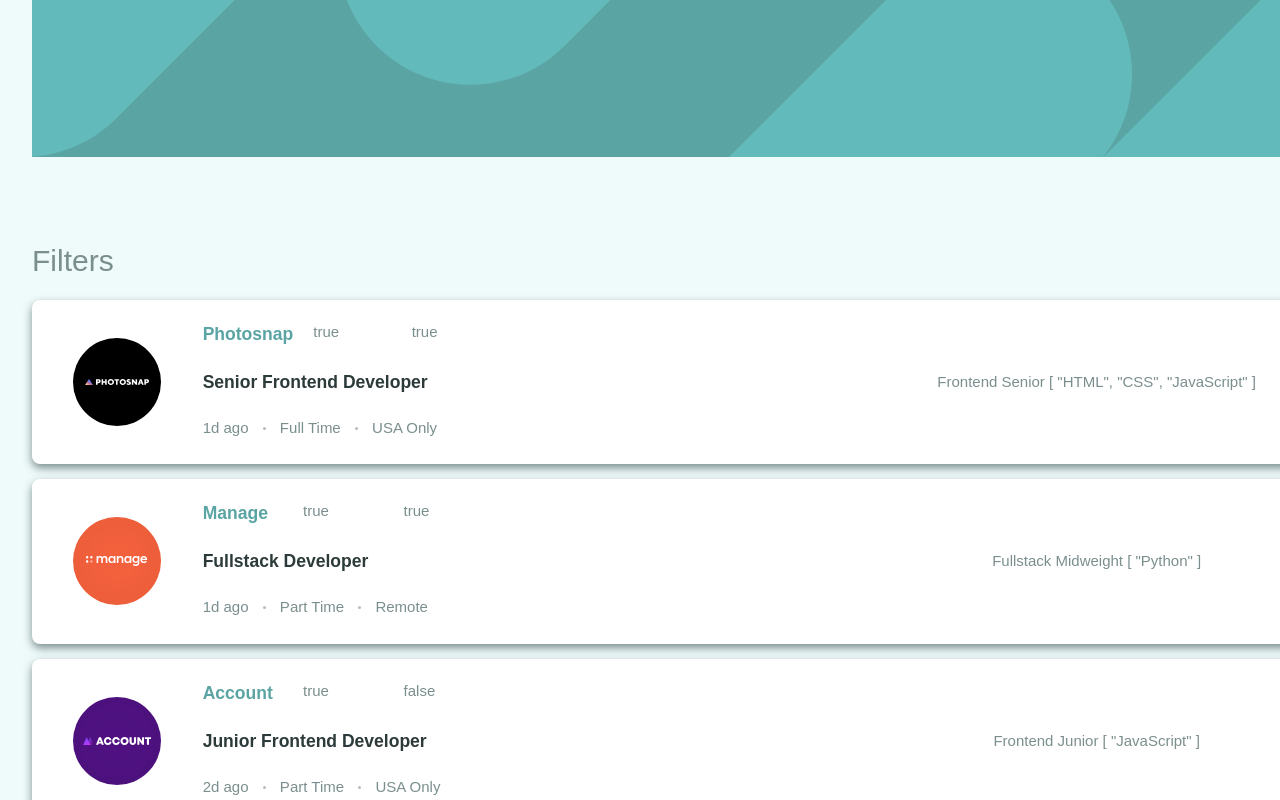
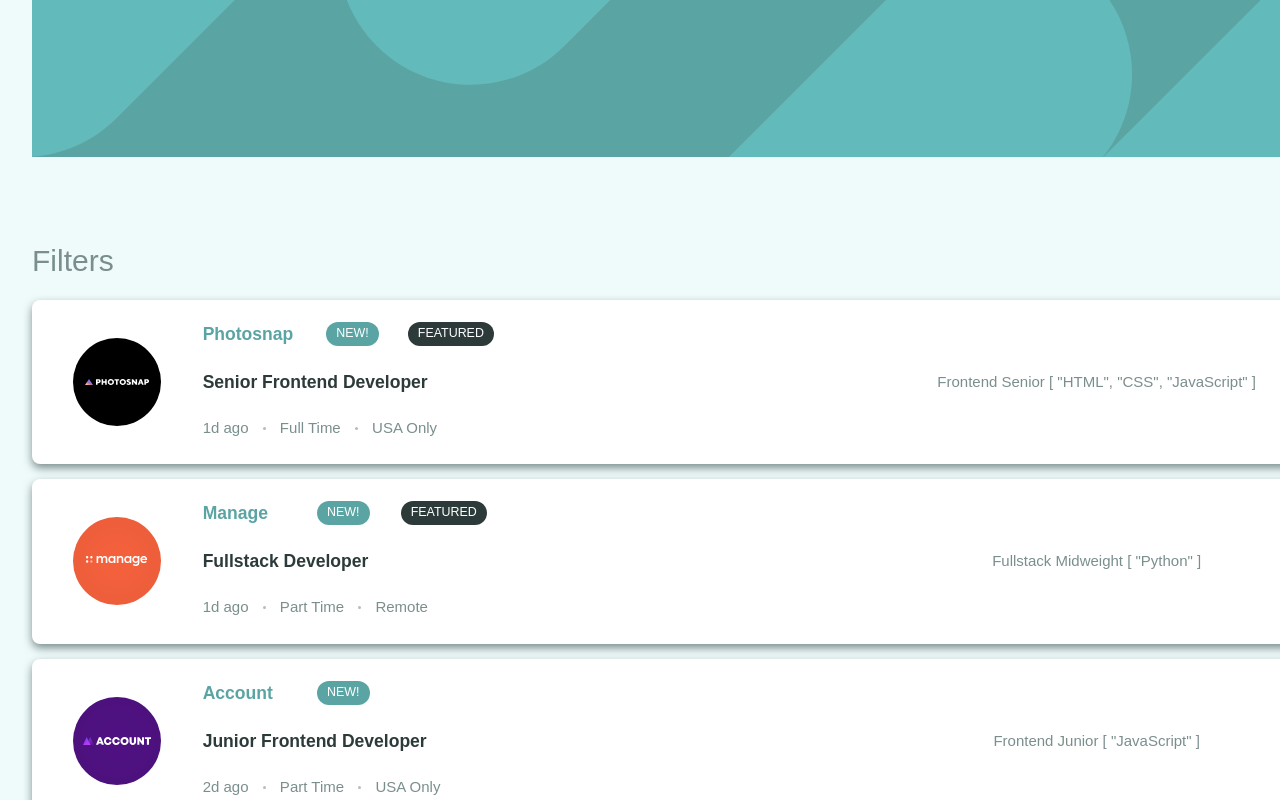
Before and after one commit to vincentvvliet/Job-Listings, a Vue app: page / in a window 1280 px wide. Shown: the top 800 px of the page. Built offline with nearby package versions, Linux system fonts and the light colour scheme.

Commit message:
Add new and featured tags

```diff
--- a/src/components/Job.vue
+++ b/src/components/Job.vue
@@ -6,11 +6,11 @@
         <div class="company">
           <h3 style="font-weight: bold">{{ company }}</h3>
         </div>
-        <div class="new">
-          <h4>{{ this.new }}</h4>
+        <div class="new" v-if="this.new">
+          <h5>NEW!</h5>
         </div>
-        <div class="featured">
-          <h4>{{ featured }}</h4>
+        <div class="featured" v-if="this.featured">
+          <h5>FEATURED</h5>
         </div>
         <div class="position">
           <h3 style="font-weight: bold">{{ position }}</h3>
@@ -85,8 +85,8 @@ export default {
   display: grid;
   grid-template-columns: repeat(6, 1fr);
   grid-template-rows: repeat(3, 1fr);
-  grid-column-gap: 0px;
-  grid-row-gap: 0px;
+  grid-column-gap: 0;
+  grid-row-gap: 0;
 }
 
 .info > * {
@@ -100,10 +100,22 @@ export default {
 
 .new {
   grid-area: 1 / 2 / 2 / 3;
+  border-radius: 15px;
+  color: white;
+  background-color: hsl(180, 29%, 50%);
+  display: block;
+  margin: auto;
+  padding: 2px 10px;
 }
 
 .featured {
   grid-area: 1 / 3 / 2 / 4;
+  border-radius: 15px;
+  color: white;
+  background-color: hsl(180, 14%, 20%);
+  display: block;
+  margin: auto;
+  padding: 2px 10px;
 }
 
 .position {
@@ -112,7 +124,7 @@ export default {
   font-weight: bold;
 }
 
-.position:hover {
+.job:hover .position {
   color: hsl(180, 29%, 50%);
 }
 
@@ -129,4 +141,5 @@ export default {
   border-radius: 50%;
   display: inline-block;
 }
+
 </style>
```
